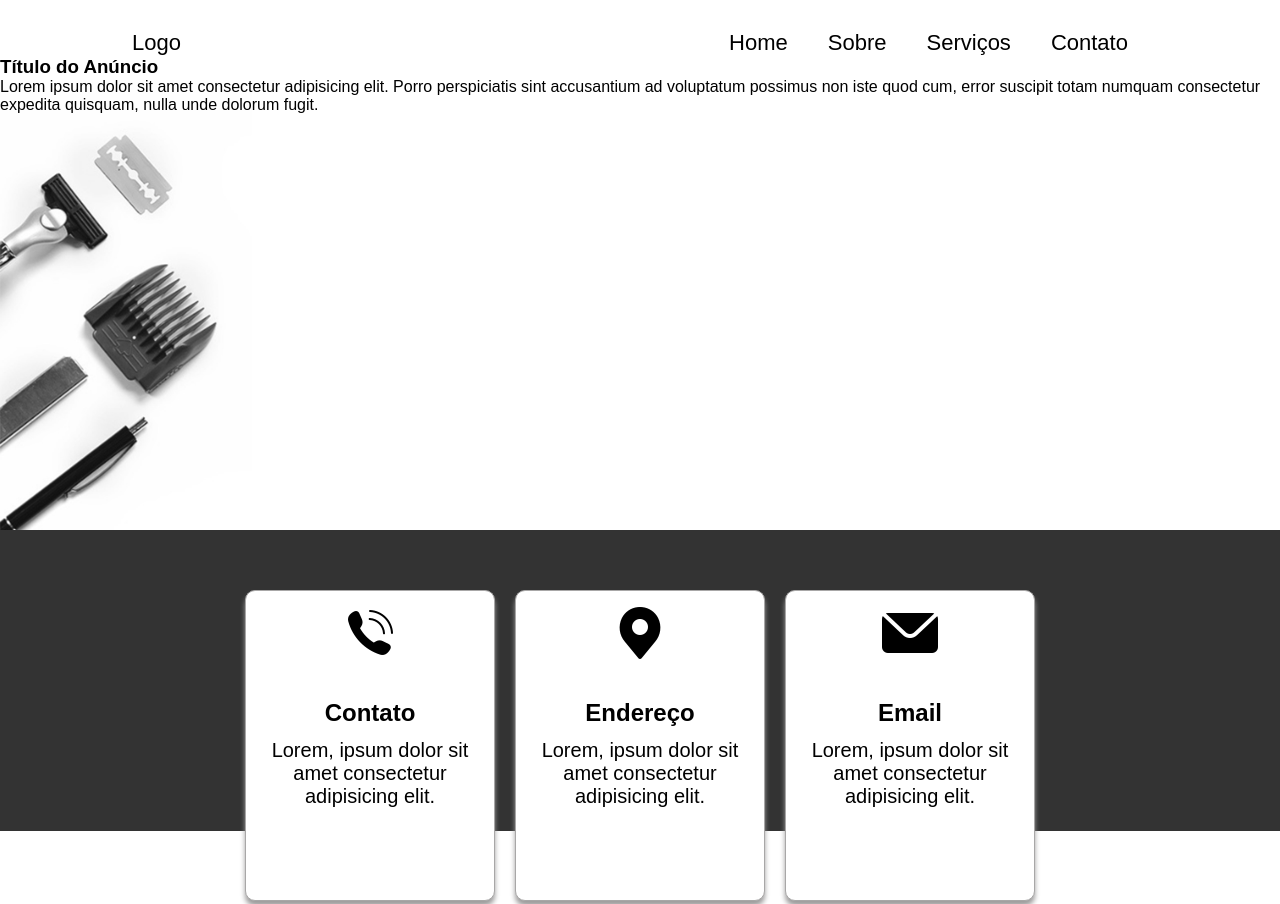
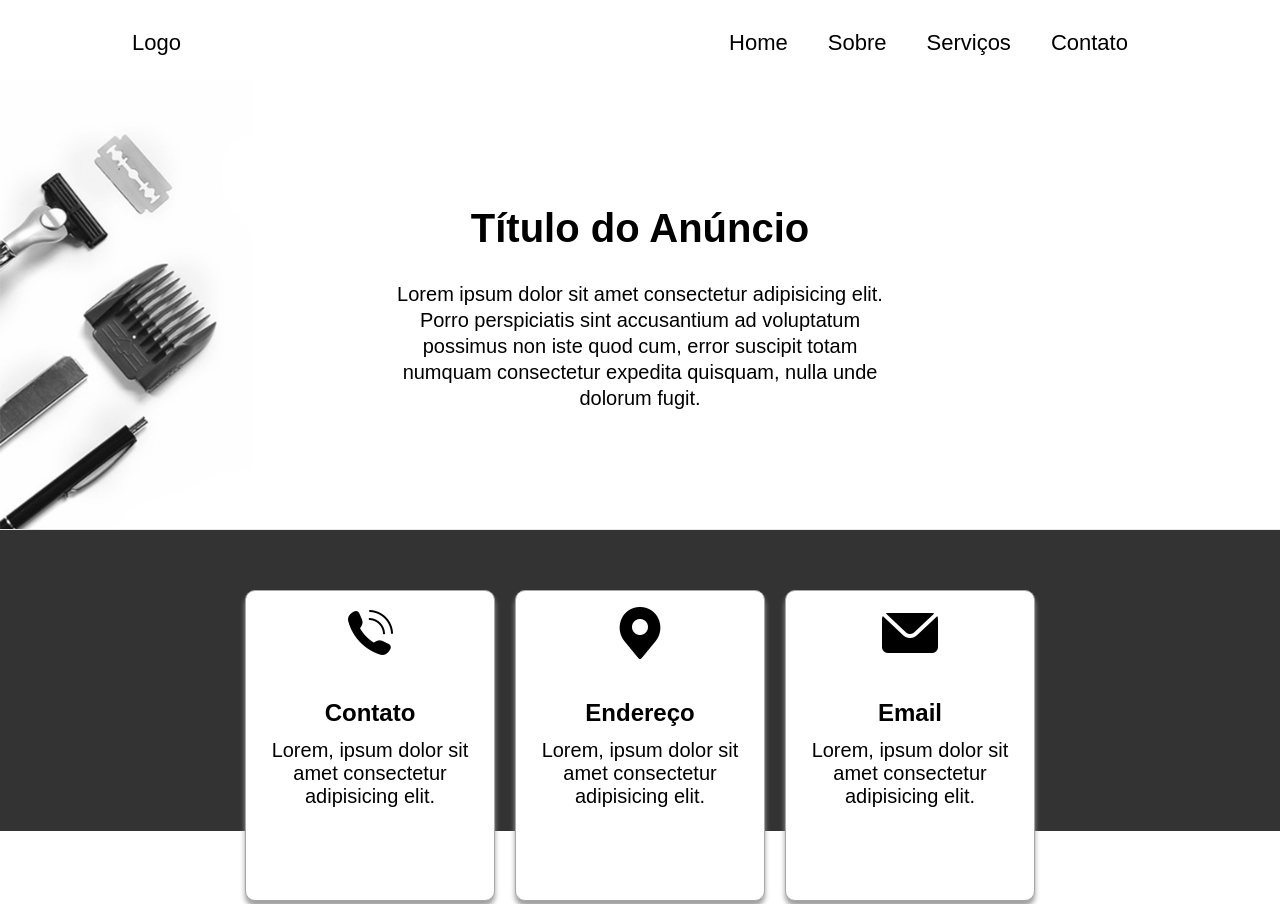
Before and after one commit to carlosbritotrajano/alemao-do-corte, a plain HTML site: page contato.html in a window 1280 px wide. Shown: the top 904 px of the page. Drawn offline with Linux system fonts and the light colour scheme.

Commit message:
contato.css

```diff
--- a/css/contato.css
+++ b/css/contato.css
@@ -28,13 +28,31 @@ nav a{
     font-size: 22px;
 }
 
-
 header{
     height: 500px;
     width: 100%;
     background-image: url('../imagens/banner3.jpg');
     background-position: center;
     background-size: cover;
+    border-bottom: 1px solid rgb(236, 231, 231);
+}
+
+header > div{
+    text-align: center;
+    justify-content: center;
+    align-items: center;
+    max-width: 500px;
+    margin: 150px auto;
+}
+
+header > div > h3{
+    font-size: 2.5em;
+    padding-bottom: 30px;
+}
+
+header > div > p{
+    font-size: 20px;
+    line-height: 1.3;
 }
 
 .informacoes{
```
